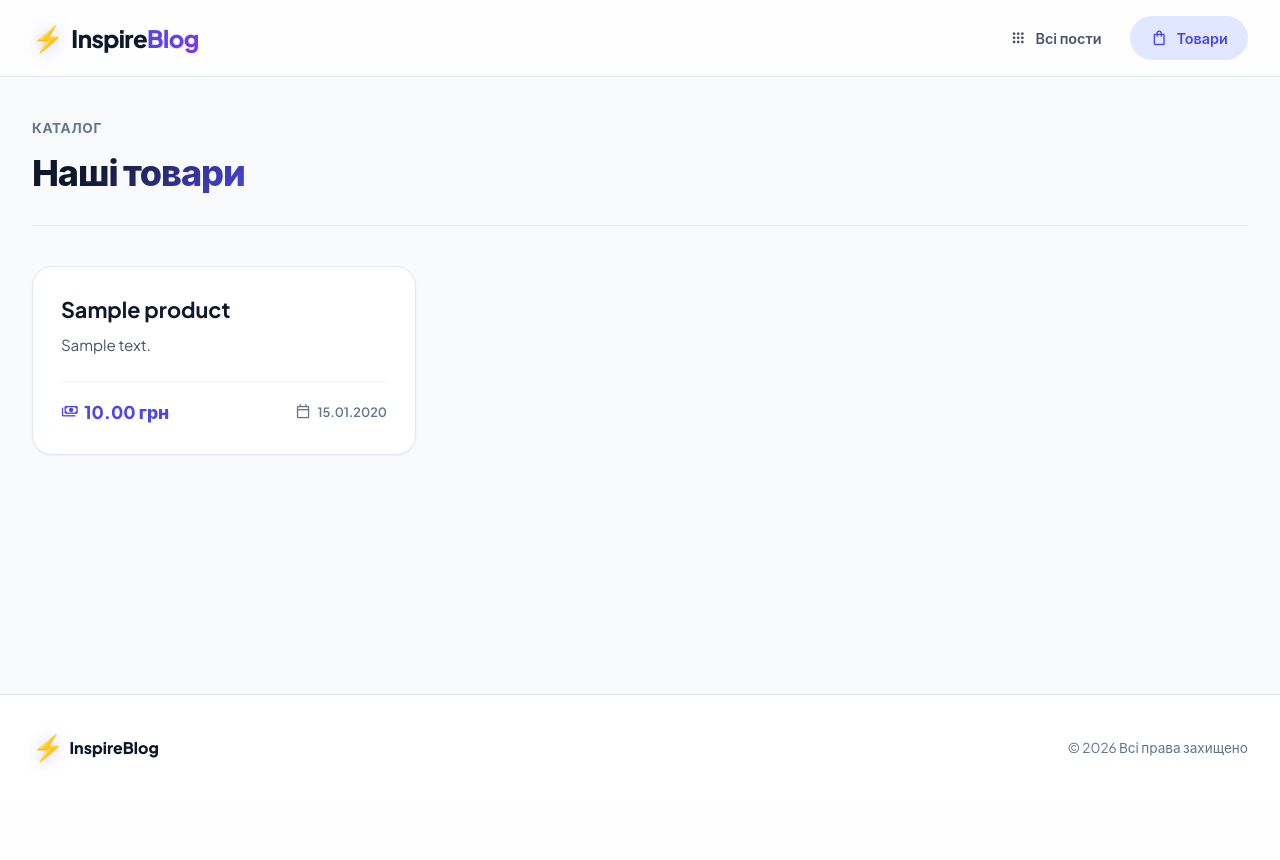
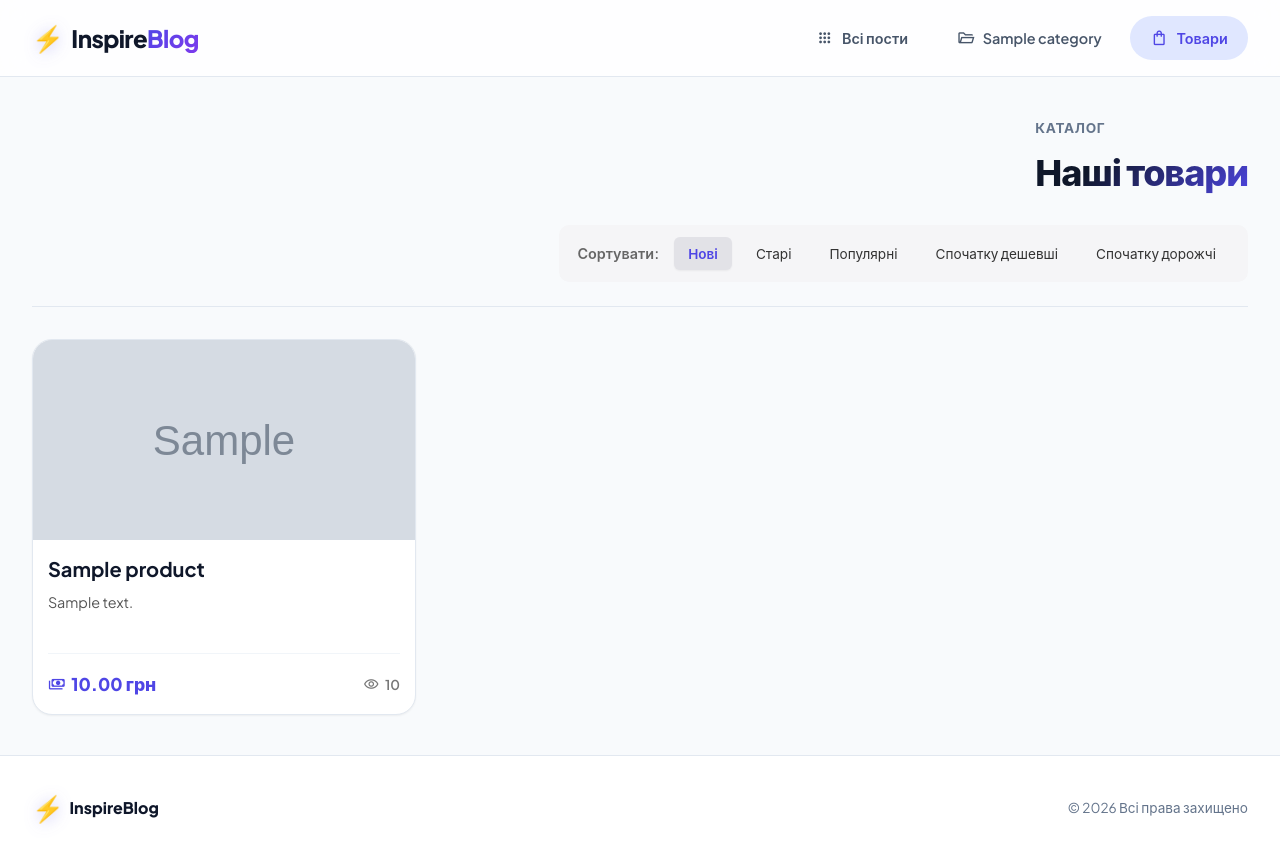
Before and after one commit to Kseniia-oss/BLOG, a Django app: page /products/ in a window 1280 px wide. Before the commit the page ends 763 px from the top, so only its background shows below. Run offline with Django 5.2, Linux system fonts and the light colour scheme; tables that the repository leaves empty hold one stand-in row (values such as "Sample post"); grey boxes marked "Sample" are stand-in pictures.

Commit message:
Implement product detail view, view counter, related products, and sorting features

```diff
--- a/main/templates/main/product_list.html
+++ b/main/templates/main/product_list.html
@@ -3,30 +3,95 @@
 {% block title %}Список товарів{% endblock %}
 
 {% block content %}
-<div class="list-header">
+<style>
+    .sorting-panel {
+        display: flex;
+        gap: 10px;
+        flex-wrap: wrap;
+        align-items: center;
+        background: #f5f5f7;
+        padding: 12px 18px;
+        border-radius: 10px;
+    }
+    .sort-btn {
+        padding: 6px 14px;
+        border-radius: 6px;
+        font-size: 0.85rem;
+        text-decoration: none;
+        color: #333;
+        background: transparent;
+        font-weight: 400;
+        transition: background 0.2s, font-weight 0.2s;
+    }
+    .sort-btn.active {
+        background: #e2e2e7;
+        font-weight: 600;
+    }
+    .product-card-link {
+        text-decoration: none;
+        color: inherit;
+    }
+    .product-title-link {
+        text-decoration: none;
+        color: inherit;
+        transition: color 0.2s;
+    }
+    .product-title-link:hover {
+        color: var(--primary, #007aff);
+    }
+</style>
+
+<div class="list-header" style="display: flex; flex-direction: column; gap: 1.5rem; margin-bottom: 2rem;">
     <div class="posts-title">
         <span class="title-label">Каталог</span>
         <h1 class="title-value">Наші товари</h1>
+    </div>
+
+    <div class="sorting-panel">
+        <span style="font-weight: 600; font-size: 0.9rem; color: #666; margin-right: 5px;">Сортувати:</span>
+        <a href="?sort=new" class="sort-btn {% if current_sort == 'new' %}active{% endif %}">Нові</a>
+        <a href="?sort=old" class="sort-btn {% if current_sort == 'old' %}active{% endif %}">Старі</a>
+        <a href="?sort=popular" class="sort-btn {% if current_sort == 'popular' %}active{% endif %}">Популярні</a>
+        <a href="?sort=price_asc" class="sort-btn {% if current_sort == 'price_asc' %}active{% endif %}">Спочатку дешевші</a>
+        <a href="?sort=price_desc" class="sort-btn {% if current_sort == 'price_desc' %}active{% endif %}">Спочатку дорожчі</a>
     </div>
 </div>
 
 <div class="posts-grid">
     {% for product in products %}
         {% if product.is_active %}
-            <div class="post-card">
-                <div class="card-body">
-                    <h3 class="card-title" style="margin-bottom: 0.5rem;">{{ product.name }}</h3>
-                    <p class="card-excerpt">{{ product.description }}</p>
+            <div class="post-card" style="display: flex; flex-direction: column; justify-content: space-between;">
+                <div>
+                    <a href="{{ product.get_absolute_url }}" class="product-card-link">
+                        <div class="card-image-wrapper" style="height: 200px; background: #f0f0f2; display: flex; align-items: center; justify-content: center; overflow: hidden; border-radius: 8px 8px 0 0;">
+                            {% if product.image %}
+                                <img src="{{ product.image.url }}" alt="{{ product.name }}" style="width: 100%; height: 100%; object-fit: cover;">
+                            {% else %}
+                                <span class="material-symbols-outlined" style="font-size: 3.5rem; color: #ccc;">shopping_bag</span>
+                            {% endif %}
+                        </div>
+                    </a>
 
+                    <div class="card-body" style="padding: 15px;">
+                        <h3 class="card-title" style="margin-bottom: 0.5rem; font-size: 1.25rem;">
+                            <a href="{{ product.get_absolute_url }}" class="product-title-link">
+                                {{ product.name }}
+                            </a>
+                        </h3>
+                        <p class="card-excerpt" style="font-size: 0.9rem; color: #555;">{{ product.description|truncatechars:80 }}</p>
+                    </div>
+                </div>
+
+                <div class="card-body" style="padding: 0 15px 15px 15px;">
                     <div class="card-meta">
                         <div class="meta-row" style="margin-bottom: 0;">
-                            <div class="meta-info" style="font-size: 1.1rem; color: var(--primary); font-weight: 800;">
+                            <div class="meta-info" style="font-size: 1.1rem; color: var(--primary, #007aff); font-weight: 800;">
                                 <span class="material-symbols-outlined meta-icon">payments</span>
                                 <span>{{ product.price }} грн</span>
                             </div>
-                            <div class="meta-info">
-                                <span class="material-symbols-outlined meta-icon">calendar_today</span>
-                                <span>{{ product.created_at|date:"d.m.Y" }}</span>
+                            <div class="meta-info" style="font-size: 0.85rem; color: #777;">
+                                <span class="material-symbols-outlined meta-icon" style="font-size: 1rem;">visibility</span>
+                                <span>{{ product.views }}</span>
                             </div>
                         </div>
                     </div>
--- a/main/urls.py
+++ b/main/urls.py
@@ -7,5 +7,9 @@ urlpatterns = [
     path('', views.PostListView.as_view(), name="post_list"),
     path('posts/<slug:category_slug>/', views.PostListView.as_view(), name="post_list_by_category"),
     path('post/<int:id>/<slug:slug>/', views.post_detail, name="post_detail"),
+
     path('products/', views.product_list, name="product_list"),
+    path('products/<slug:category_slug>/', views.product_list, name="product_list_by_category"),
+
+    path('product/<int:id>/<slug:slug>/', views.product_detail, name="product_detail"),
 ]
--- a/main/views.py
+++ b/main/views.py
@@ -31,7 +31,6 @@ class PostListView(ListView):
         context = super().get_context_data(**kwargs)
         context["title"] = "Home page"
         context["categories"] = Category.objects.all()
-        # Перейменували на 'current_category', як просить шаблон викладача
         context["current_category"] = Category.objects.filter(slug=self.kwargs.get("category_slug")).first()
         return context
 
@@ -47,11 +46,62 @@ def post_detail(request, id, slug):
         "title": post.title,
         "post": post,
         "related_posts": related_posts,
-        "categories": Category.objects.all() # щоб меню працювало і на сторінці посту
+        "categories": Category.objects.all()
     }
     return render(request, "main/post_detail.html", context)
 
 
-def product_list(request):
-    products = Product.objects.all()
-    return render(request, 'main/product_list.html', {'products': products})
+def product_list(request, category_slug=None):
+    # Беремо лише активні товари
+    products = Product.objects.filter(is_active=True)
+
+    # Фільтрація за категорією, якщо вона передана в URL маршруту
+    current_category = None
+    if category_slug:
+        current_category = get_object_or_404(Category, slug=category_slug)
+        products = products.filter(category=current_category)
+
+    # Отримуємо параметр сортування з GET-запиту
+    sort = request.GET.get('sort')
+
+    if sort == 'new':
+        products = products.order_by('-created_at')
+    elif sort == 'old':
+        products = products.order_by('created_at')
+    elif sort == 'popular':
+        products = products.order_by('-views')
+    elif sort == 'price_asc':
+        products = products.order_by('price')
+    elif sort == 'price_desc':
+        products = products.order_by('-price')
+    else:
+        # Сортування за замовчуванням
+        products = products.order_by('-created_at')
+
+    context = {
+        'products': products,
+        'current_sort': sort or 'new',
+        'categories': Category.objects.all(),  # Для коректного відображення категорій у меню base.html
+        'current_category': current_category   # Передаємо для підсвічування активного пункту в меню
+    }
+    return render(request, 'main/product_list.html', context)
+
+
+def product_detail(request, id, slug):
+    # Отримуємо товар або повертаємо 404
+    product = get_object_or_404(Product, id=id, slug=slug)
+
+    # Збільшуємо лічильник переглядів та зберігаємо в БД
+    product.views += 1
+    product.save()
+
+    # Знаходимо схожі товари (з тієї ж категорії, крім поточного, ліміт 4)
+    related_products = Product.objects.filter(category=product.category, is_active=True).exclude(id=product.id)[:4]
+
+    context = {
+        "title": product.name,
+        "product": product,
+        "related_products": related_products,
+        "categories": Category.objects.all()
+    }
+    return render(request, "main/product_detail.html", context)
```
Also changed, not shown: main/models.py (+0 -7 lines), main/templates/main/product_detail.html (added, +89 -0 lines).
